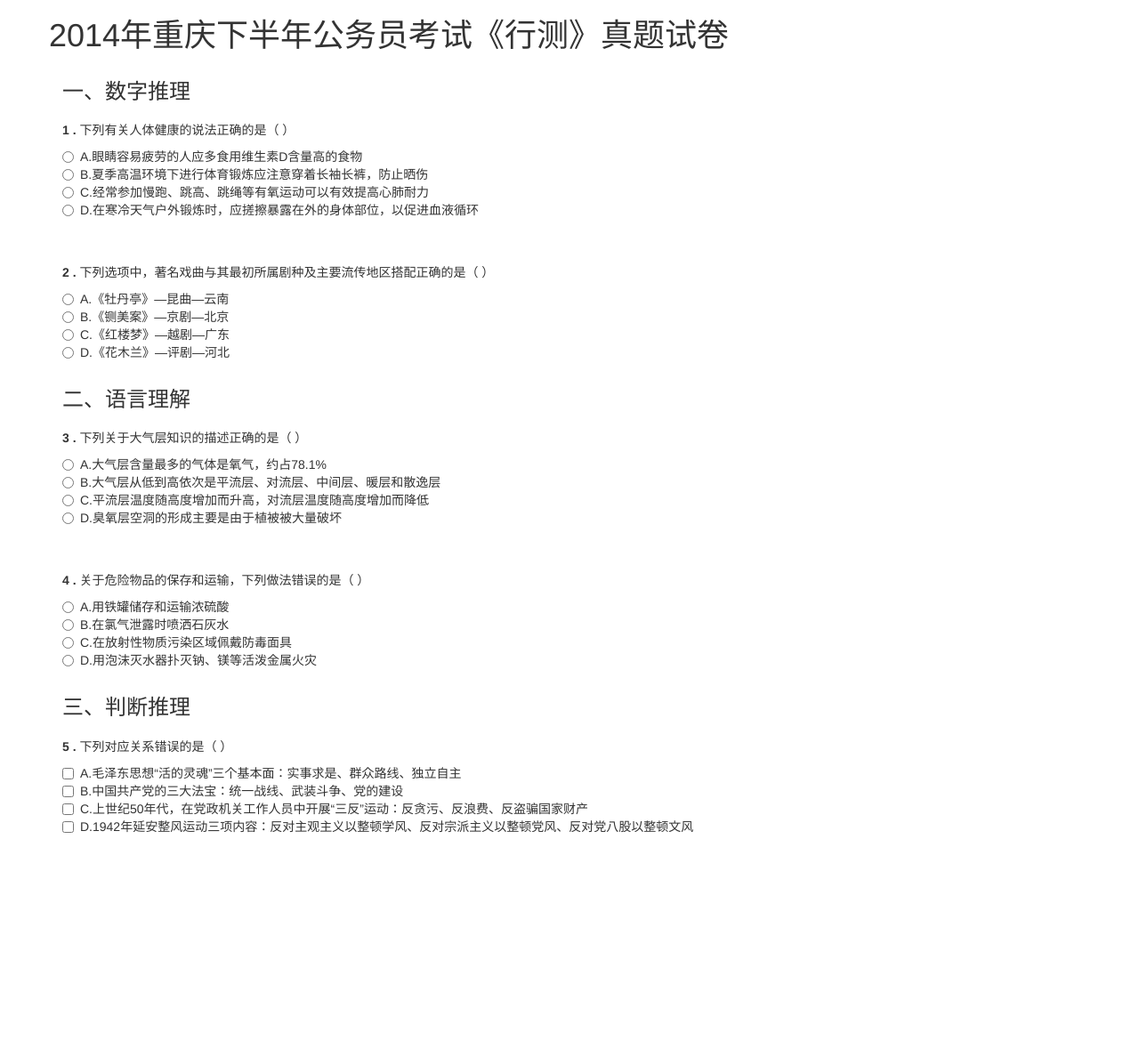
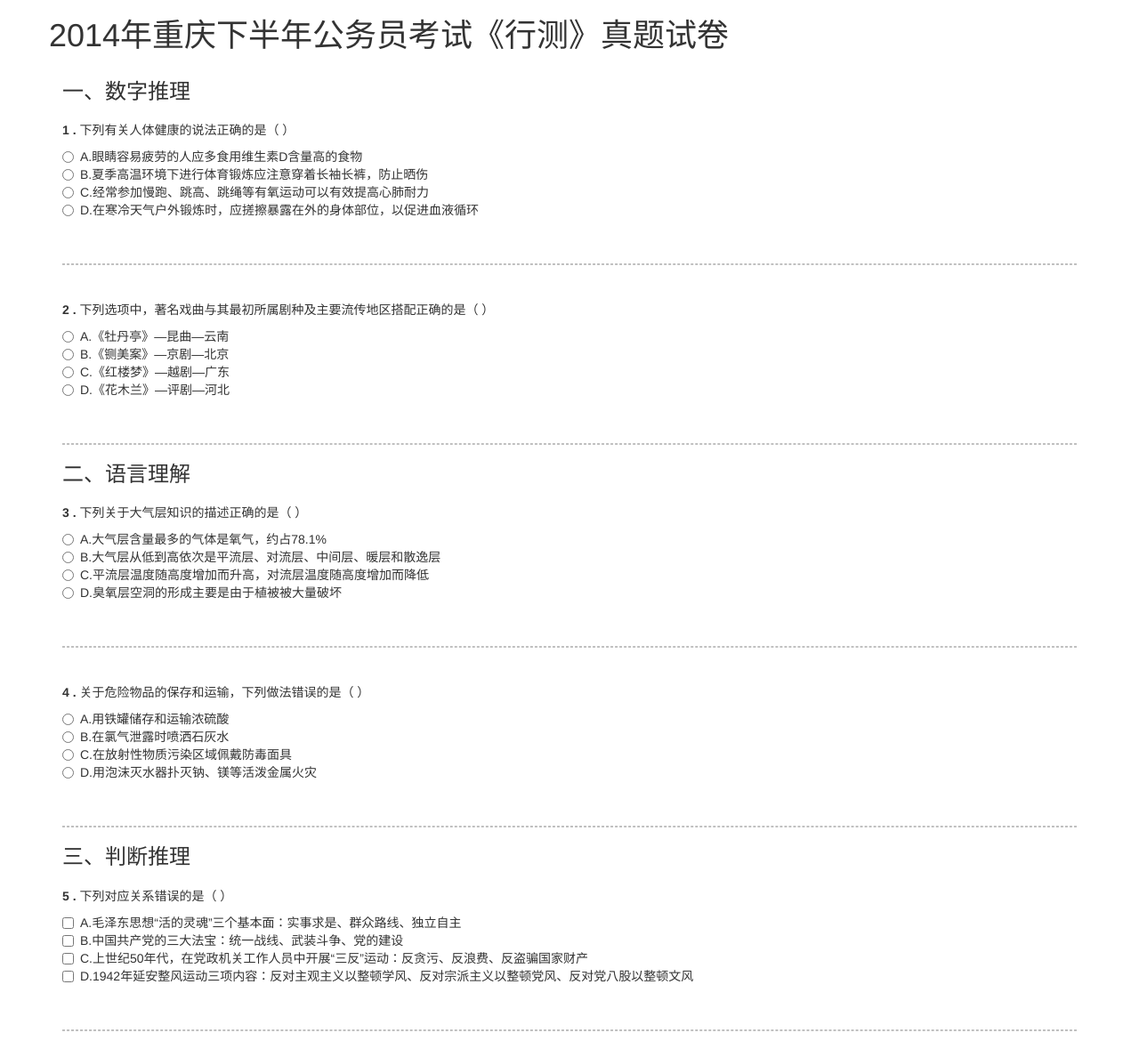
Before and after one commit to cyggit/gk_proj, a Django app: page / in a window 1280 px wide. Shown: the whole page at 89% size. Before the commit the page ends 936 px from the top, so only its background shows below. Run offline with Django 3.2, Linux system fonts and the light colour scheme; data comes from the database, SQL or seed files in the repository; both versions use the stored data as it was after the commit; some libraries are stand-ins or nearby versions.

```diff
--- a/templates/test.html
+++ b/templates/test.html
@@ -78,7 +78,8 @@
             {% endif %}
             </div>
         {% endif %}
-        </div>
+        </div><!-- end of questions -->
+        <hr style="border:1px dashed #c0c0c0;"/>
     {% endfor %}
 </div> <!-- end of container -->
     <script src="/static/js/jquery-1.11.0.js"></script>
```
Also changed, not shown: db.sqlite3.
